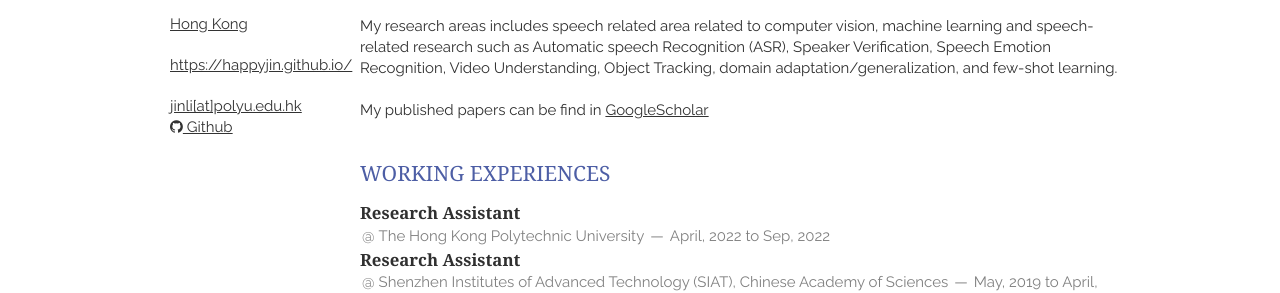
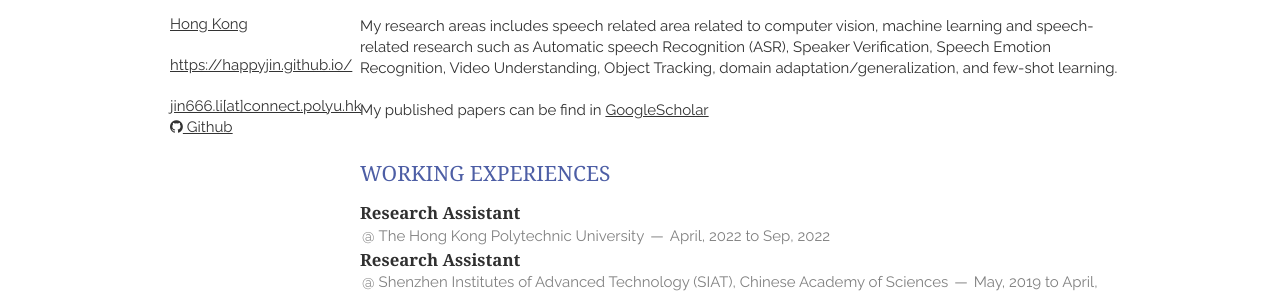
Before and after one commit to happyjin/happyjin.github.io, a Jekyll site: the page built from index.html, in a window 1280 px wide. Shown: the part 225-518 px from the top of the page. Built offline with Jekyll 4.4.1, drawn with Linux system fonts in a browser that asks for light colours; nearby versions of some CDN libraries; Markdown is read by kramdown in place of the engine named in the settings; the list of posts is cut into pages by our own code.

Commit message:
Update _config.yml

```diff
--- a/_config.yml
+++ b/_config.yml
@@ -13,7 +13,7 @@ author: Martin Trapp
 baseurl: /
 title: Jin Li's Personal Webpage
 name: Jin Li
-email: jinli[at]polyu.edu.hk
+email: jin666.li[at]connect.polyu.hk
 email_full: mailto:jin666.li[at]connect.polyu.hk
 website: https://happyjin.github.io/
 website_full: https://happyjin.github.io
```
